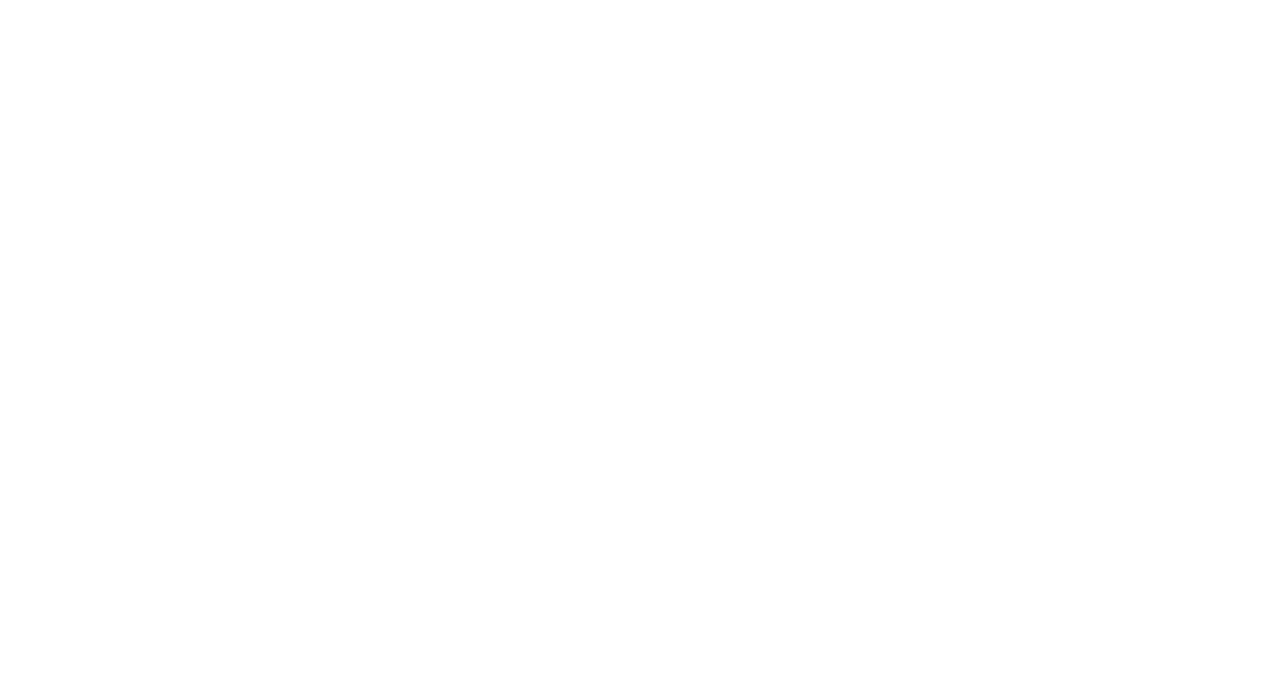
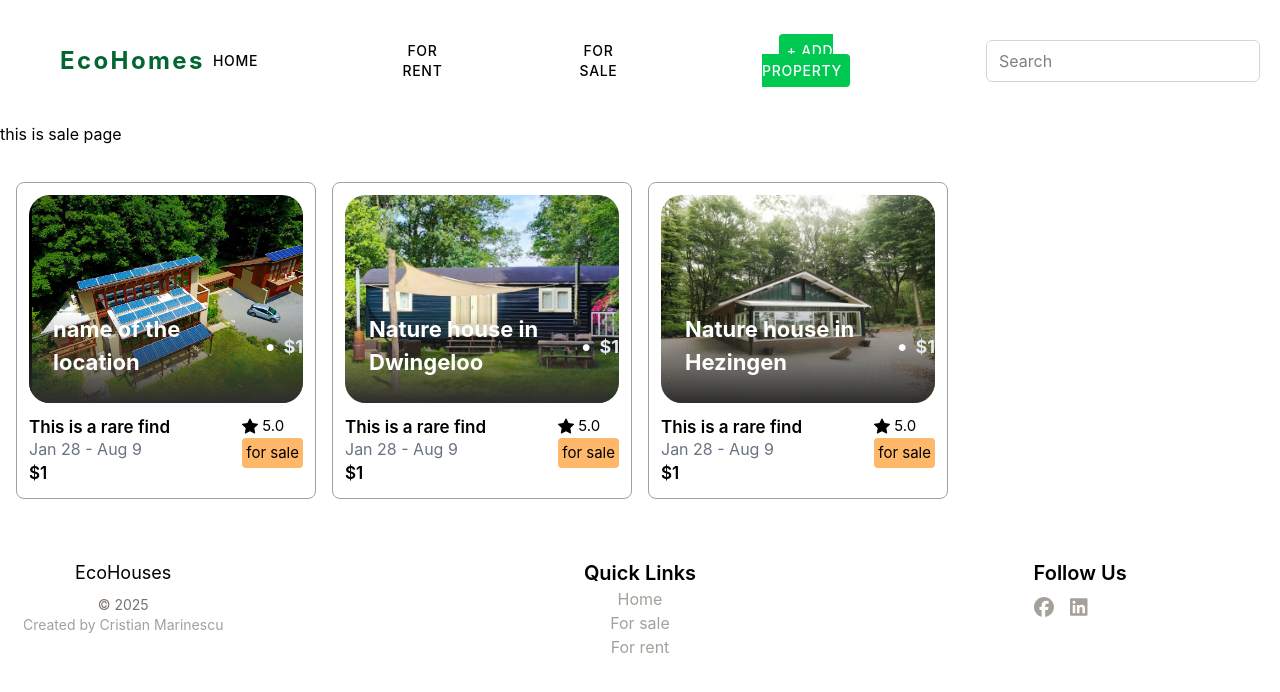
Before and after one commit to CristianM100/EcoHouses, a React (Vite) app: page /sale in a window 1280 px wide. Shown: the top 692 px of the page. Built offline with nearby package versions, Linux system fonts and the light colour scheme.

Commit message:
edit sale page

```diff
--- a/src/pages/Sale.jsx
+++ b/src/pages/Sale.jsx
@@ -1,12 +1,14 @@
-
-
-
-
+import PropertyList from "../components/PropertyList";
+import Header from "../components/Header";
+import Footer from "../components/Footer";
 
 export function Sale() {
     return(
         <>
-
+            <Header />
+            <div>this is sale page</div>
+            <PropertyList filterProperties="for sale"/>
+            <Footer />
         </>
     )
 }
```
